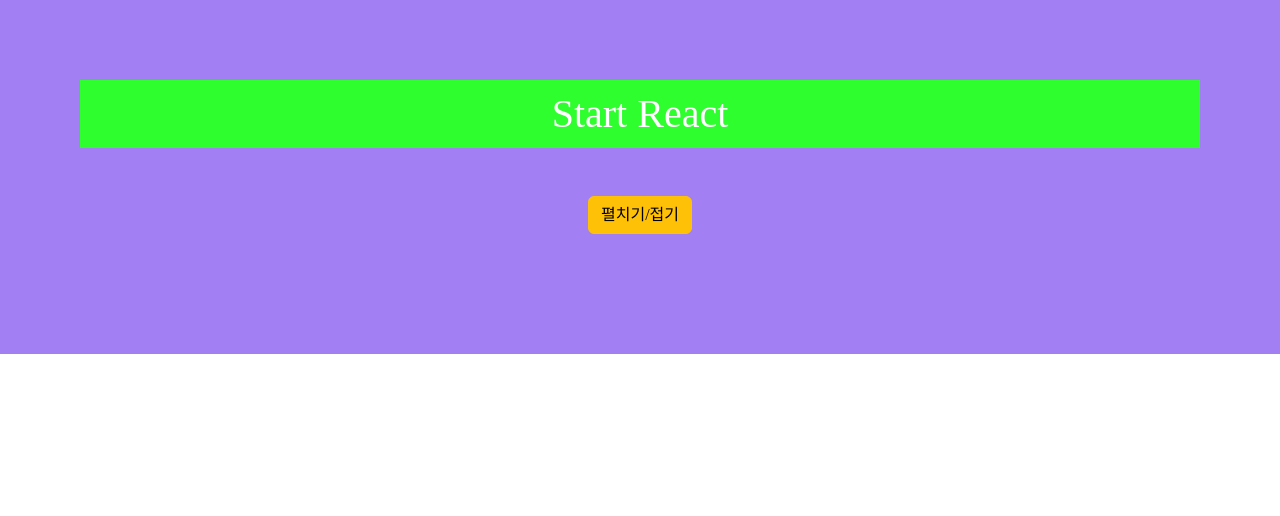
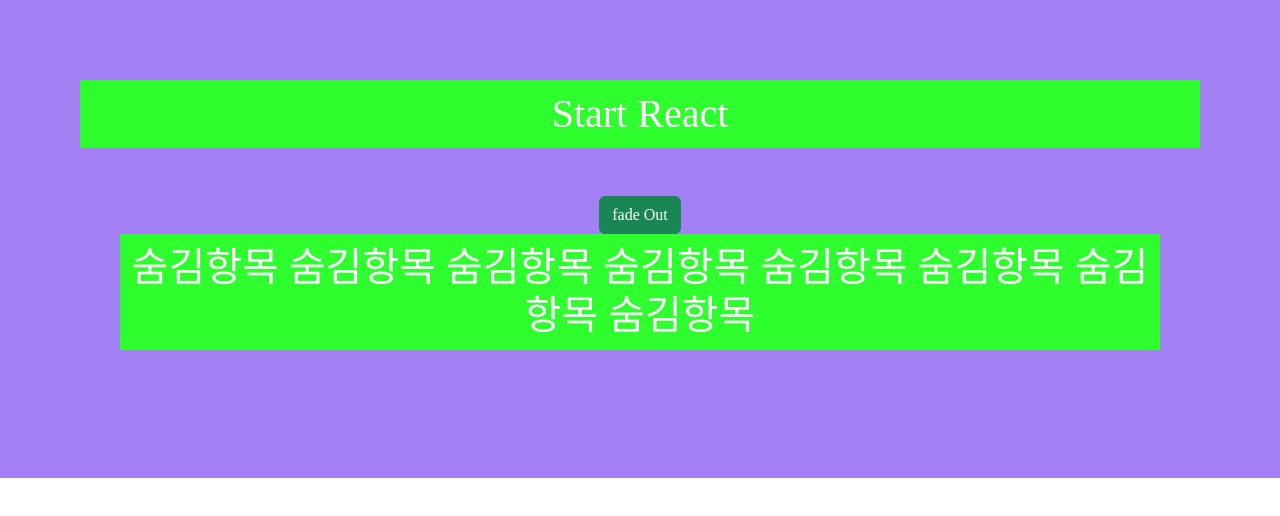
Before and after one commit to lee-kangpyo/react-start, a React (Create React App) app in the folder client/: page / in a window 1280 px wide. Shown: the top 516 px of the page. Built offline with nearby package versions, Linux system fonts and the light colour scheme.

Commit message:
reactstrap fade

```diff
--- a/client/src/App.js
+++ b/client/src/App.js
@@ -1,13 +1,13 @@
 import React from 'react';
 import './App.css';
-import ReactCollapse from './component2/R042_ReactCollapse'
+import ReactstrapFade from './component2/R043_ReactstrapFade'
 import 'bootstrap/dist/css/bootstrap.css'
 
 function App() {
   return (
     <div>
       <h1>Start React</h1>
-      <ReactCollapse />
+      <ReactstrapFade />
     </div>
   );
 }
--- /dev/null
+++ b/client/src/component2/R043_ReactstrapFade.js
@@ -0,0 +1,28 @@
+import React, { Component } from 'react';
+import { Button, Fade } from "reactstrap";
+
+class R043_ReactstrapFade extends Component {
+    constructor(props) {
+        super(props);
+        this.state = {fadeInOut:true, btnTxt:"fade Out"}
+    }
+
+    toggle = (e) => {
+        var isfade = !this.state.fadeInOut;
+        var txt = (isfade)?"fade Out":"fade In";
+        this.setState({fadeInOut:isfade, btnTxt:txt})
+    }
+
+    render() {
+        return (
+            <div>
+                <Button color='success' onClick={this.toggle}>{this.state.btnTxt}</Button>
+                <Fade in={this.state.fadeInOut} tag="h1">
+                    숨김항목 숨김항목 숨김항목 숨김항목 숨김항목 숨김항목 숨김항목 숨김항목
+                </Fade>
+            </div>
+         );
+    }
+}
+
+export default R043_ReactstrapFade;
```
